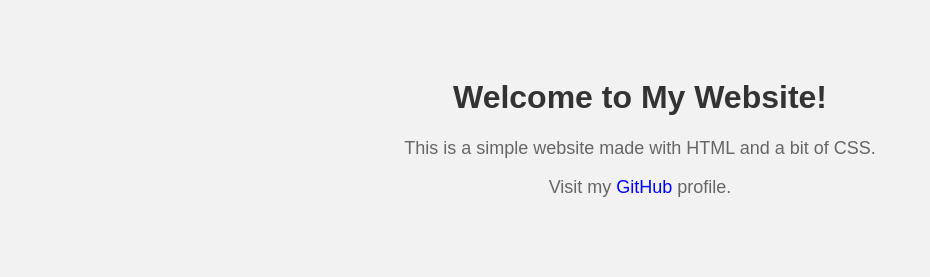
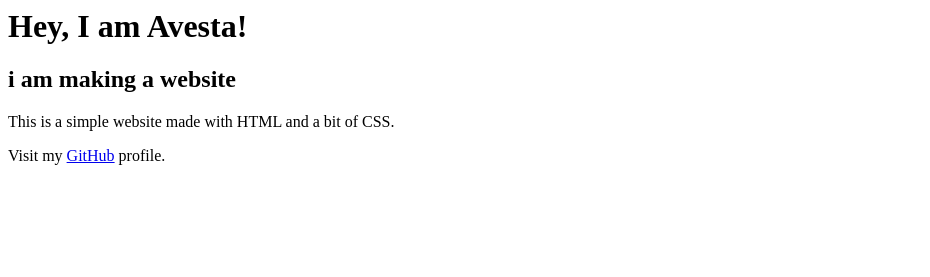
Before and after one commit to AvestaHHDAX/AvestaM, a plain HTML site: page index.html in a window 1280 px wide. Shown: the whole page, without its empty margins (0-930 px from the left). Drawn offline with Linux system fonts and the light colour scheme.

Commit message:
Update index.html

```diff
--- a/index.html
+++ b/index.html
@@ -1,30 +1,13 @@
-<!DOCTYPE html>
-<html lang="en">
-<head>
-    <meta charset="UTF-8">
-    <title>My First Website</title>
-    <style>
-        body {
-            font-family: Arial, sans-serif;
-            background-color: #f2f2f2;
-            text-align: center;
-            padding: 50px;
-        }
-        h1 {
-            color: #333;
-        }
-        p {
-            font-size: 18px;
-            color: #666;
-        }
-        a {
-            color: blue;
-            text-decoration: none;
-        }
-    </style>
-</head>
-<body>
-    <h1>Welcome to My Website!</h1>
+<html>
+    <h1>
+        Hey, I am Avesta!
+    </h1>
+    <body>
+        <h2>
+            i am making a website
+        </h2>
+    </body>
+</html>
     <p>This is a simple website made with HTML and a bit of CSS.</p>
     <p>Visit my <a href="https://github.com" target="_blank">GitHub</a> profile.</p>
 </body>
```
